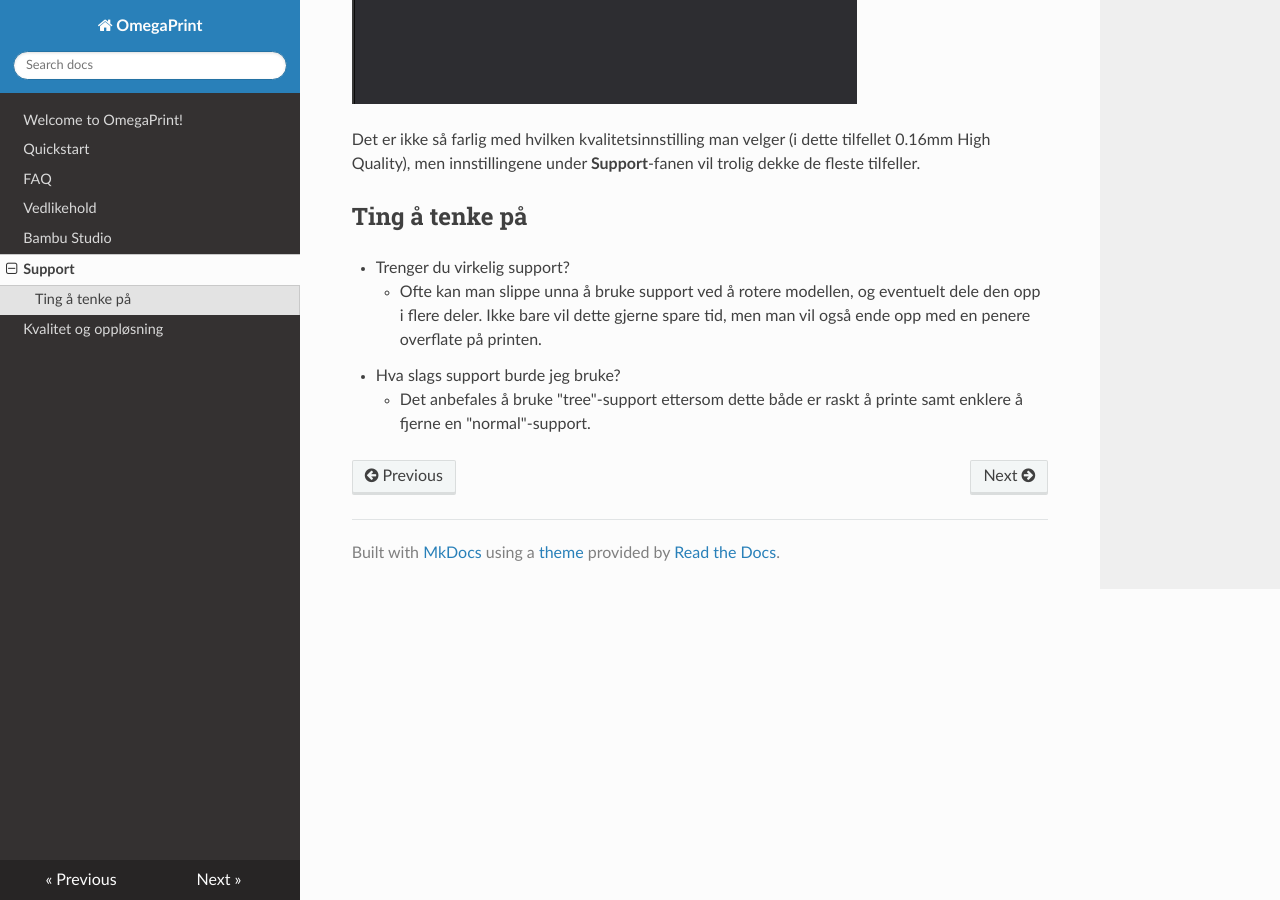
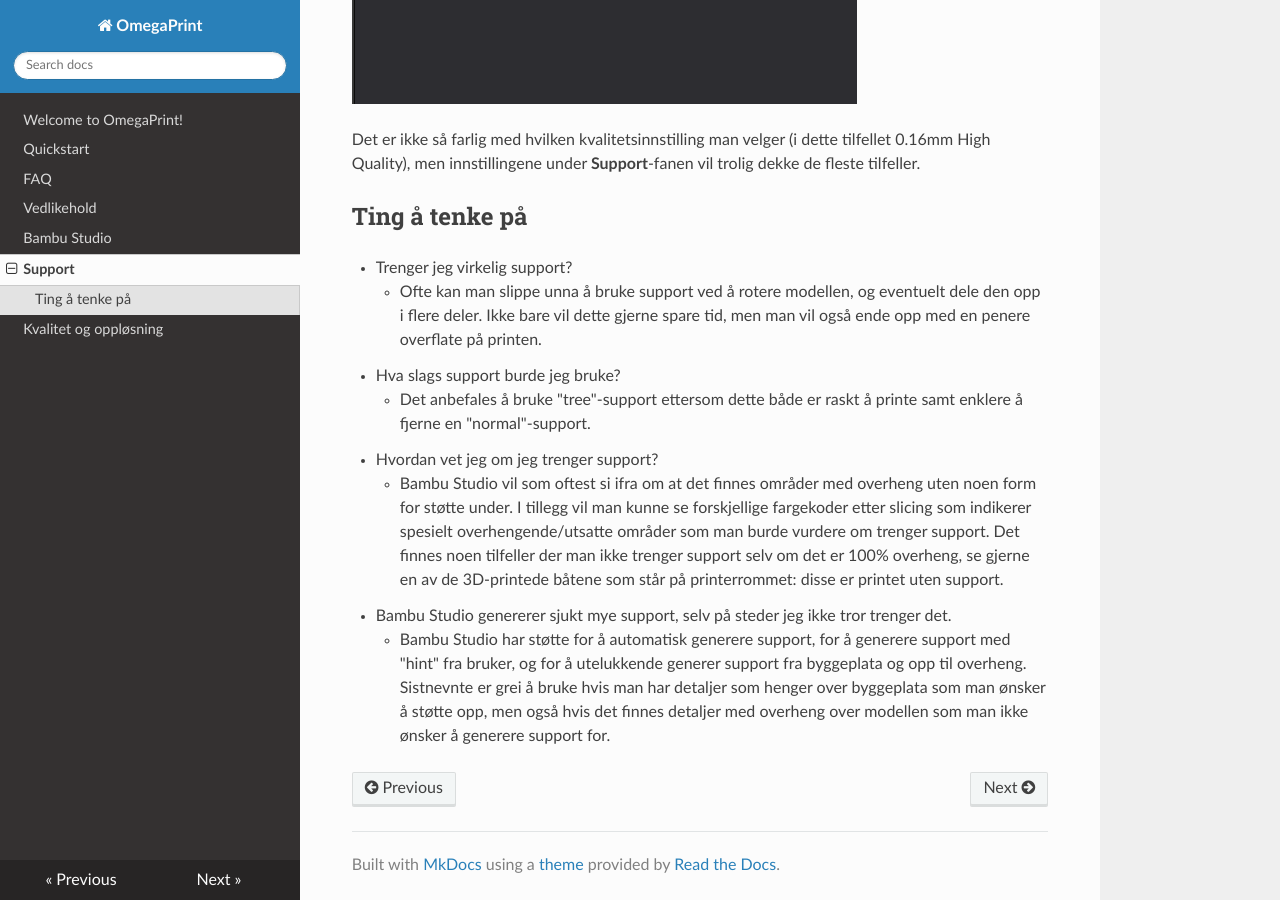
Before and after one commit to jonasmuriboe/jonasmuriboe.github.io, an MkDocs documentation site: the page built from docs/support.md, in a window 1280 px wide and 900 px high, scrolled down 743 px. Built offline with MkDocs 1.6.1, drawn with Linux system fonts in a browser that asks for light colours; nearby versions of some CDN libraries.

Commit message:
Add more info about support

```diff
--- a/docs/support.md
+++ b/docs/support.md
@@ -10,7 +10,11 @@ Det er ikke så farlig med hvilken kvalitetsinnstilling man velger (i dette tilf
 
 ## Ting å tenke på
 
-* Trenger du virkelig support?
+* Trenger jeg virkelig support?
     * Ofte kan man slippe unna å bruke support ved å rotere modellen, og eventuelt dele den opp i flere deler. Ikke bare vil dette gjerne spare tid, men man vil også ende opp med en penere overflate på printen.
 * Hva slags support burde jeg bruke?
     * Det anbefales å bruke "tree"-support ettersom dette både er raskt å printe samt enklere å fjerne en "normal"-support.
+* Hvordan vet jeg om jeg trenger support?
+    * Bambu Studio vil som oftest si ifra om at det finnes områder med overheng uten noen form for støtte under. I tillegg vil man kunne se forskjellige fargekoder etter slicing som indikerer spesielt overhengende/utsatte områder som man burde vurdere om trenger support. Det finnes noen tilfeller der man ikke trenger support selv om det er 100% overheng, se gjerne en av de 3D-printede båtene som står på printerrommet: disse er printet uten support.
+* Bambu Studio genererer sjukt mye support, selv på steder jeg ikke tror trenger det.
+    * Bambu Studio har støtte for å automatisk generere support, for å generere support med "hint" fra bruker, og for å utelukkende generer support fra byggeplata og opp til overheng. Sistnevnte er grei å bruke hvis man har detaljer som henger over byggeplata som man ønsker å støtte opp, men også hvis det finnes detaljer med overheng over modellen som man ikke ønsker å generere support for.
```
